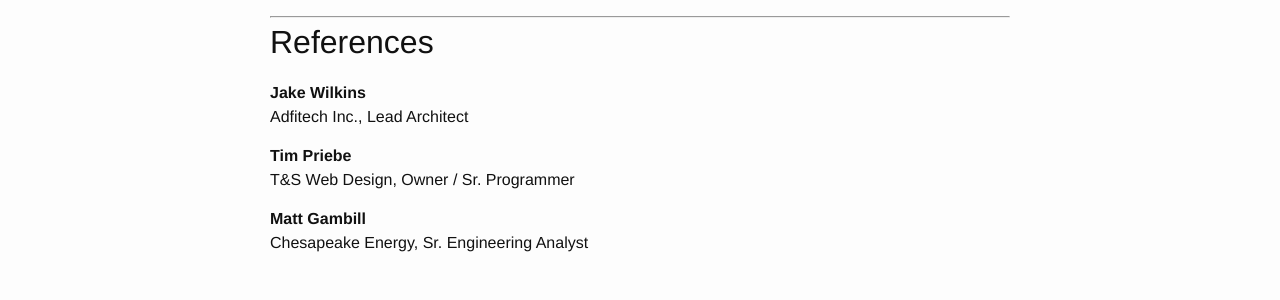
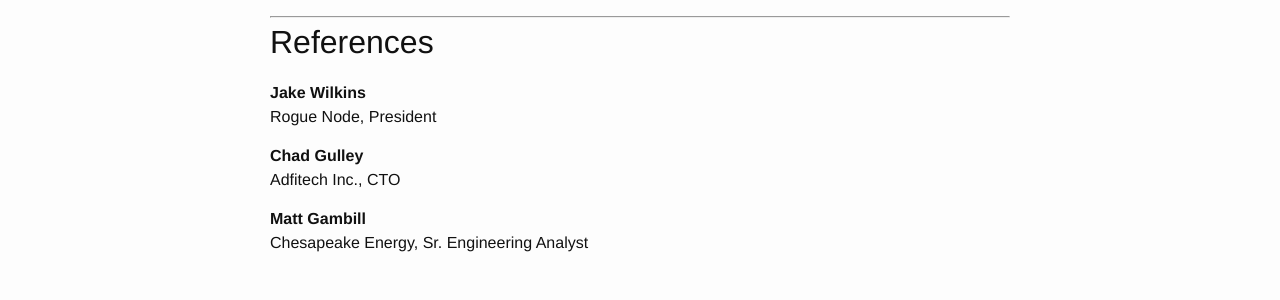
Before and after one commit to mascott/mascott.github.io, a Jekyll site: the page built from resume.md, in a window 1280 px wide. Shown: the part 1443-1743 px from the top of the page. Built offline with Jekyll 4.4.1, drawn with Linux system fonts in a browser that asks for light colours.

Commit message:
Update references

```diff
--- a/resume.md
+++ b/resume.md
@@ -63,10 +63,10 @@ Minor in Mathematics
 
 ## References
 **Jake Wilkins**\\
-Adfitech Inc., Lead Architect
+Rogue Node, President
 
-**Tim Priebe**\\
-T&S Web Design, Owner / Sr. Programmer
+**Chad Gulley**\\
+Adfitech Inc., CTO
 
 **Matt Gambill**\\
 Chesapeake Energy, Sr. Engineering Analyst
```
